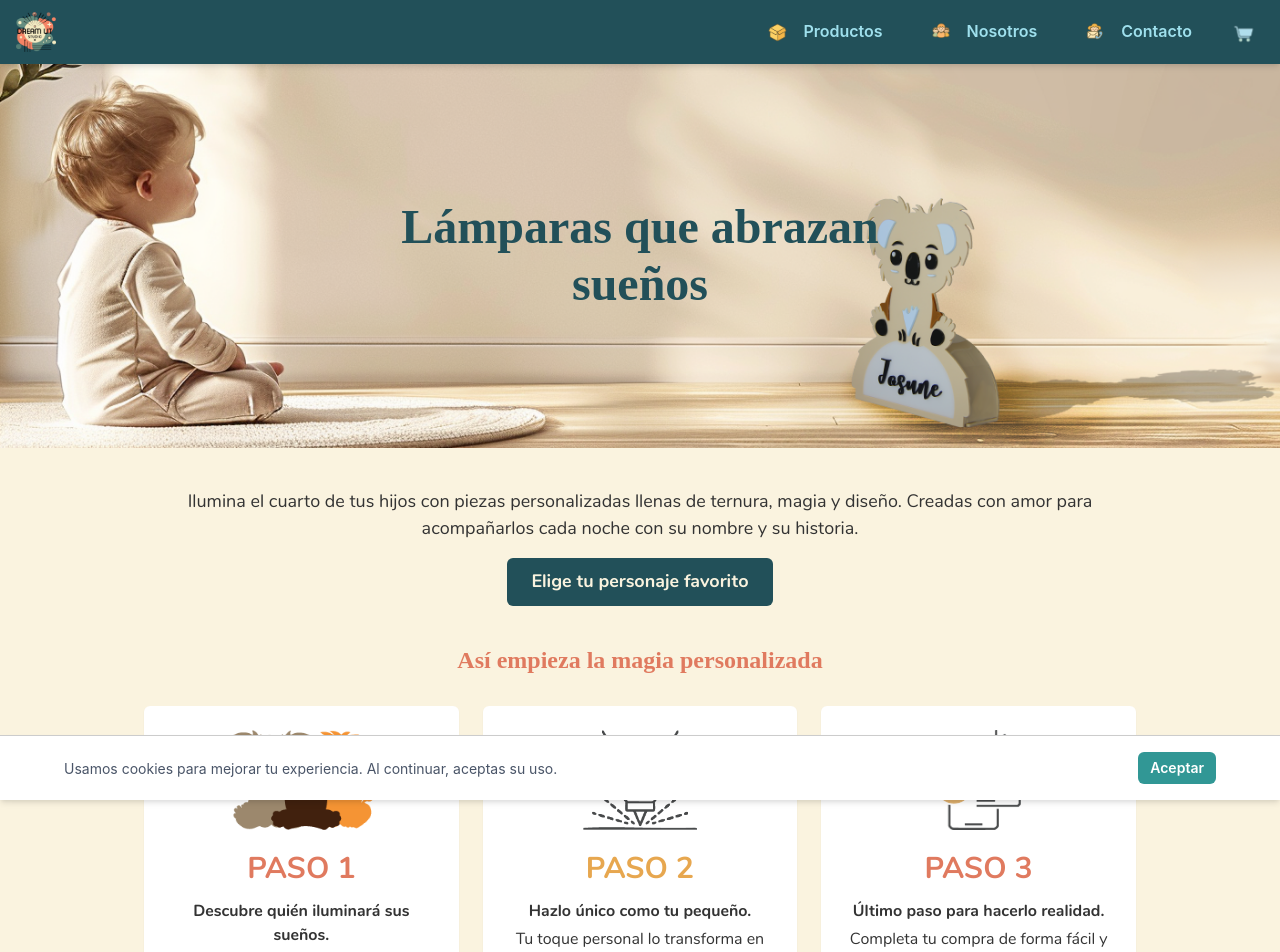
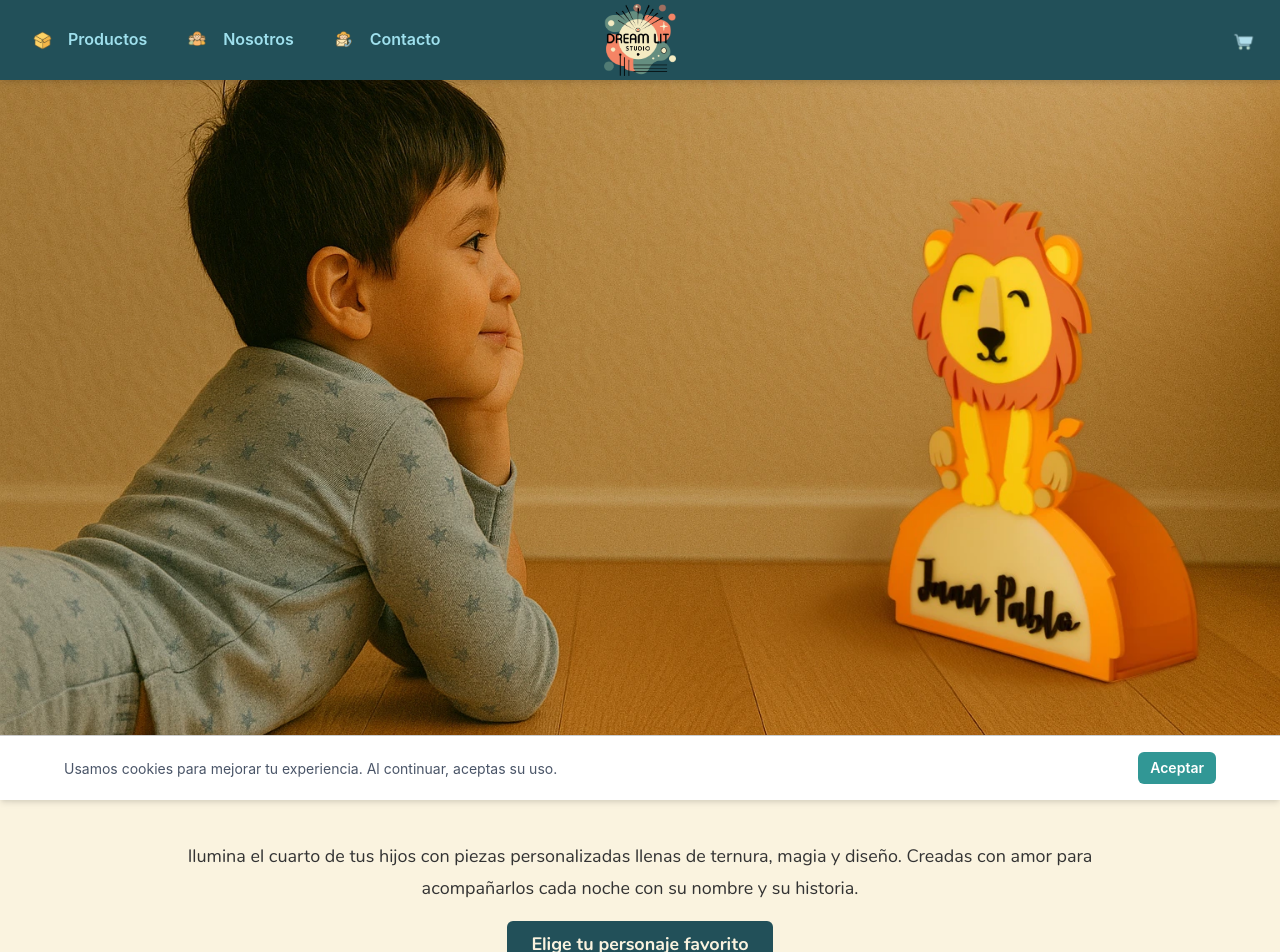
Before and after one commit to Dreamlitstudio/dreamlit-frontend, a React (Create React App) app: page / in a window 1280 px wide. Shown: the top 952 px of the page. Built offline with nearby package versions, Linux system fonts and the light colour scheme.

Commit message:
feat: actualizar Home con hero adaptativo y optimización móvil

```diff
--- a/src/components/Navbar.tsx
+++ b/src/components/Navbar.tsx
@@ -8,6 +8,7 @@ import {
   Image,
   useDisclosure,
   Collapse,
+  HStack,
 } from "@chakra-ui/react";
 import { Link as RouterLink } from "react-router-dom";
 import { HamburgerIcon, CloseIcon } from "@chakra-ui/icons";
@@ -29,33 +30,22 @@ const Navbar = () => {
   };
 
   return (
-    <Box bg="#225059" px={4} boxShadow="md" position="sticky" top="0" zIndex="1000">
-      <Flex h={16} alignItems="center" justifyContent="space-between">
-        {/* Logo */}
-        <RouterLink to="/">
-          <Image
-            src={logo}
-            alt="Logo"
-            boxSize="40px"
-            _hover={{ transform: "scale(1.1)", transition: "0.2s" }}
-            cursor="pointer"
-          />
-        </RouterLink>
-
-        {/* Botón hamburguesa en móviles */}
-        <IconButton
-          display={{ base: "flex", md: "none" }}
-          onClick={onToggle}
-          icon={isOpen ? <CloseIcon boxSize={5} /> : <HamburgerIcon boxSize={6} />}
-          variant="ghost"
-          aria-label="Abrir menú"
-          color="#9fe0ed"
-          _hover={{ bg: "rgba(255,255,255,0.2)" }}
-        />
-
-        {/* Links escritorio */}
-        <Flex display={{ base: "none", md: "flex" }} alignItems="center">
-          <Stack direction="row" spacing={4}>
+    <Box
+      bg="#225059"
+      px={{ base: 3, md: 4 }}
+      boxShadow="md"
+      position="sticky"
+      top="0"
+      zIndex="1000"
+    >
+      {/* Barra principal */}
+      <Flex
+        h={20}
+        align="center"
+        position="relative"
+      >
+        {/* Izquierda (links escritorio) */}
+        <HStack spacing={2} display={{ base: "none", md: "flex" }}>
           <Button
             as={RouterLink}
             to="/catalog"
@@ -86,6 +76,30 @@ const Navbar = () => {
           >
             Contacto
           </Button>
+        </HStack>
+
+        {/* Centro (logo grande y clicable a Home) */}
+        <Box
+          position="absolute"
+          left="50%"
+          transform="translateX(-50%)"
+          display="flex"
+          alignItems="center"
+          justifyContent="center"
+        >
+          <RouterLink to="/">
+            <Image
+              src={logo}
+              alt="Dream Lit Studio"
+              boxSize={{ base: "56px", md: "72px" }}  // logo más grande que el resto
+              _hover={{ transform: "scale(1.04)", transition: "0.2s" }}
+              cursor="pointer"
+            />
+          </RouterLink>
+        </Box>
+
+        {/* Derecha (carrito + hamburguesa móvil) */}
+        <HStack ml="auto" spacing={1}>
           <IconButton
             as={RouterLink}
             to="/cart"
@@ -95,13 +109,21 @@ const Navbar = () => {
             color="#9fe0ed"
             _hover={{ bg: "rgba(255,255,255,0.2)", color: "white" }}
           />
-          </Stack>
-        </Flex>
+          <IconButton
+            display={{ base: "flex", md: "none" }}
+            onClick={onToggle}
+            icon={isOpen ? <CloseIcon boxSize={4} /> : <HamburgerIcon boxSize={6} />}
+            variant="ghost"
+            aria-label="Abrir menú"
+            color="#9fe0ed"
+            _hover={{ bg: "rgba(255,255,255,0.2)" }}
+          />
+        </HStack>
       </Flex>
 
-      {/* Links móviles */}
+      {/* Menú colapsable móvil */}
       <Collapse in={isOpen} animateOpacity>
-        <Stack mt={4} spacing={4} pb={4} display={{ md: "none" }}>
+        <Stack mt={2} spacing={2} pb={4} display={{ md: "none" }}>
           <Button
             as={RouterLink}
             to="/catalog"
@@ -109,6 +131,7 @@ const Navbar = () => {
             variant="ghost"
             color="#9fe0ed"
             _hover={{ bg: "rgba(255,255,255,0.2)", color: "white" }}
+            onClick={onToggle}
           >
             Productos
           </Button>
@@ -119,6 +142,7 @@ const Navbar = () => {
             variant="ghost"
             color="#9fe0ed"
             _hover={{ bg: "rgba(255,255,255,0.2)", color: "white" }}
+            onClick={onToggle}
           >
             Nosotros
           </Button>
@@ -129,6 +153,7 @@ const Navbar = () => {
             variant="ghost"
             color="#9fe0ed"
             _hover={{ bg: "rgba(255,255,255,0.2)", color: "white" }}
+            onClick={onToggle}
           >
             Contacto
           </Button>
@@ -139,6 +164,7 @@ const Navbar = () => {
             variant="ghost"
             color="#9fe0ed"
             _hover={{ bg: "rgba(255,255,255,0.2)", color: "white" }}
+            onClick={onToggle}
           >
             Carrito
           </Button>
--- a/src/pages/Home.tsx
+++ b/src/pages/Home.tsx
@@ -12,42 +12,50 @@ import {
   HStack,
 } from "@chakra-ui/react";
 import { Link } from "react-router-dom";
-import principalImage from "../assets/principal.png";
+
 import animalesImage from "../assets/animales.webp";
 import seleccionaIcon from "../assets/selecciona-icon.png";
 import personalizaIcon from "../assets/personaliza-icon.png";
 import pagaIcon from "../assets/paga-icon.png";
 
+// Imagen justo debajo del header (hero adaptable)
+import newHeroImage from "../assets/principal-good.webp";
+
 const Home = () => {
+  // Si cambias la altura de tu Navbar, ajusta los 80px de la siguiente línea.
+  const headerPx = 80;
+
   return (
     <Box bg="#FAF3DF" color="#333" fontFamily="Nunito">
-      {/* Hero */}
-      <Box position="relative" textAlign="center">
+      {/* Hero adaptativo debajo del header */}
+      <Box
+        as="section"
+        w="100%"
+        // Ocupa toda la altura visible menos el header para un efecto hero limpio
+        h={{ base: `calc(100svh - ${headerPx}px)`, md: `calc(100svh - ${headerPx}px)` }}
+        minH={{ base: "60svh", md: "70svh" }}
+        maxH="100svh"
+      >
         <Image
-          src={principalImage}
-          alt="Hero principal"
-          width="100%"
+          src={newHeroImage}
+          alt="Dream Lit Studio - Lámparas personalizadas"
+          w="100%"
+          h="100%"
           objectFit="cover"
-          maxH={{ base: "300px", md: "500px" }}
+          draggable={false}
+          loading="eager"
         />
-        <Heading
-          position="absolute"
-          top="50%"
-          left="50%"
-          transform="translate(-50%, -50%)"
-          color="#225059"
-          fontFamily="Catalish Huntera"
-          fontSize={{ base: "3xl", md: "5xl" }}
-          px={4}
-        >
-          Lámparas que abrazan sueños
-        </Heading>
       </Box>
 
-      <Container maxW="container.lg" py={10}>
+      <Container maxW="container.lg" px={{ base: 4, md: 6 }} py={{ base: 8, md: 10 }}>
         {/* Descripción principal */}
-        <VStack spacing={4} mb={10}>
-          <Text fontSize="lg" fontWeight="medium" textAlign="center">
+        <VStack spacing={{ base: 3, md: 4 }} mb={{ base: 8, md: 10 }}>
+          <Text
+            fontSize={{ base: "md", md: "lg" }}
+            lineHeight={{ base: 1.6, md: 1.8 }}
+            fontWeight="medium"
+            textAlign="center"
+          >
             Ilumina el cuarto de tus hijos con piezas personalizadas llenas de ternura,
             magia y diseño. Creadas con amor para acompañarlos cada noche con su nombre
             y su historia.
@@ -55,10 +63,11 @@ const Home = () => {
           <Button
             as={Link}
             to="/catalog"
-            size="lg"
+            size={{ base: "md", md: "lg" }}
             bg="#225059"
             color="#FAF3DF"
             _hover={{ bg: "#2c6b74" }}
+            w={{ base: "full", md: "auto" }}
           >
             Elige tu personaje favorito
           </Button>
@@ -68,109 +77,190 @@ const Home = () => {
         <Heading
           textAlign="center"
           fontFamily="Naishila Dancing Script"
-          fontSize="2xl"
+          fontSize={{ base: "xl", md: "2xl" }}
           color="#E07A5F"
-          mb={8}
+          mb={{ base: 5, md: 8 }}
         >
           Así empieza la magia personalizada
         </Heading>
-        <SimpleGrid columns={{ base: 1, md: 3 }} spacing={6} mb={10}>
+
+        <SimpleGrid columns={{ base: 1, md: 3 }} spacing={{ base: 4, md: 6 }} mb={{ base: 8, md: 10 }}>
           {/* Paso 1 */}
-          <Box bg="white" p={6} borderRadius="md" boxShadow="sm" textAlign="center">
-            <Image src={seleccionaIcon} alt="Selecciona tu personaje" height="100px" mb={4} mx="auto" />
-            <Text fontWeight="bold" color="#E07A5F" fontSize="3xl" mb={2}>PASO 1</Text>
+          <Box bg="white" p={{ base: 4, md: 6 }} borderRadius="md" boxShadow="sm" textAlign="center">
+            <Image
+              src={seleccionaIcon}
+              alt="Selecciona tu personaje"
+              boxSize={{ base: "64px", md: "100px" }}
+              mb={{ base: 3, md: 4 }}
+              mx="auto"
+              loading="lazy"
+            />
+            <Text fontWeight="bold" color="#E07A5F" fontSize={{ base: "2xl", md: "3xl" }} mb={2}>
+              PASO 1
+            </Text>
             <Text fontWeight="bold" mb={1}>Descubre quién iluminará sus sueños.</Text>
-            <Text>Cada personaje tiene su propia ternura. Escoge el animalito que mejor combine con la historia de tu pequeño.</Text>
+            <Text fontSize={{ base: "sm", md: "md" }}>
+              Cada personaje tiene su propia ternura. Escoge el animalito que mejor combine con la historia de tu pequeño.
+            </Text>
           </Box>
 
           {/* Paso 2 */}
-          <Box bg="white" p={6} borderRadius="md" boxShadow="sm" textAlign="center">
-            <Image src={personalizaIcon} alt="Personaliza tu lámpara" height="100px" mb={4} mx="auto" />
-            <Text fontWeight="bold" color="#E7A74F" fontSize="3xl" mb={2}>PASO 2</Text>
+          <Box bg="white" p={{ base: 4, md: 6 }} borderRadius="md" boxShadow="sm" textAlign="center">
+            <Image
+              src={personalizaIcon}
+              alt="Personaliza tu lámpara"
+              boxSize={{ base: "64px", md: "100px" }}
+              mb={{ base: 3, md: 4 }}
+              mx="auto"
+              loading="lazy"
+            />
+            <Text fontWeight="bold" color="#E7A74F" fontSize={{ base: "2xl", md: "3xl" }} mb={2}>
+              PASO 2
+            </Text>
             <Text fontWeight="bold" mb={1}>Hazlo único como tu pequeño.</Text>
-            <Text>Tu toque personal lo transforma en un regalo con emoción, memoria y cariño.</Text>
+            <Text fontSize={{ base: "sm", md: "md" }}>
+              Tu toque personal lo transforma en un regalo con emoción, memoria y cariño.
+            </Text>
           </Box>
 
           {/* Paso 3 */}
-          <Box bg="white" p={6} borderRadius="md" boxShadow="sm" textAlign="center">
-            <Image src={pagaIcon} alt="Paga de forma segura" height="100px" mb={4} mx="auto" />
-            <Text fontWeight="bold" color="#E07A5F" fontSize="3xl" mb={2}>PASO 3</Text>
+          <Box bg="white" p={{ base: 4, md: 6 }} borderRadius="md" boxShadow="sm" textAlign="center">
+            <Image
+              src={pagaIcon}
+              alt="Paga de forma segura"
+              boxSize={{ base: "64px", md: "100px" }}
+              mb={{ base: 3, md: 4 }}
+              mx="auto"
+              loading="lazy"
+            />
+            <Text fontWeight="bold" color="#E07A5F" fontSize={{ base: "2xl", md: "3xl" }} mb={2}>
+              PASO 3
+            </Text>
             <Text fontWeight="bold" mb={1}>Último paso para hacerlo realidad.</Text>
-            <Text>Completa tu compra de forma fácil y segura. En poco tiempo, la magia estará tocando tu puerta.</Text>
+            <Text fontSize={{ base: "sm", md: "md" }}>
+              Completa tu compra de forma fácil y segura. En poco tiempo, la magia estará tocando tu puerta.
+            </Text>
           </Box>
         </SimpleGrid>
 
         {/* Beneficios */}
-        <Heading textAlign="center" fontFamily="Naishila Dancing Script" fontSize="2xl" color="#E07A5F" mb={2}>
+        <Heading
+          textAlign="center"
+          fontFamily="Naishila Dancing Script"
+          fontSize={{ base: "xl", md: "2xl" }}
+          color="#E07A5F"
+          mb={{ base: 2, md: 2 }}
+        >
           Beneficios para tu pequeño
         </Heading>
-        <Text textAlign="center" fontSize="lg" color="#E07A5F" mb={8}>
+        <Text
+          textAlign="center"
+          fontSize={{ base: "md", md: "lg" }}
+          color="#E07A5F"
+          mb={{ base: 6, md: 8 }}
+        >
           Seguridad suave toda la noche con un amigo que brilla contigo.
         </Text>
-        <SimpleGrid columns={1} spacing={6} mb={10}>
+
+        <SimpleGrid columns={1} spacing={{ base: 4, md: 6 }} mb={{ base: 8, md: 10 }}>
           <Box>
-            <HStack align="center" spacing={4}>
-              <Text fontWeight="extrabold" fontSize="5xl" color="#D9A86C">1</Text>
-              <Text>Dormir se vuelve más fácil cuando no se sienten solos. Esta luz suave los acompaña toda la noche, con un personaje que les da calma, compañía y convierte su cuarto en un lugar mágico solo para ellos.</Text>
+            <HStack align="flex-start" spacing={4}>
+              <Text fontWeight="extrabold" fontSize={{ base: "3xl", md: "5xl" }} color="#D9A86C">1</Text>
+              <Text fontSize={{ base: "sm", md: "md" }}>
+                Dormir se vuelve más fácil cuando no se sienten solos. Esta luz suave los acompaña toda la noche,
+                con un personaje que les da calma, compañía y convierte su cuarto en un lugar mágico solo para ellos.
+              </Text>
             </HStack>
           </Box>
           <Box>
-            <HStack align="center" spacing={4}>
-              <Text fontWeight="extrabold" fontSize="5xl" color="#E07A5F">2</Text>
-              <Text>No es solo una lámpara. Es una presencia tranquila que los acompaña mientras duermen, les da seguridad si se despiertan y les recuerda que ese espacio está hecho con amor solo para ellos.</Text>
+            <HStack align="flex-start" spacing={4}>
+              <Text fontWeight="extrabold" fontSize={{ base: "3xl", md: "5xl" }} color="#E07A5F">2</Text>
+              <Text fontSize={{ base: "sm", md: "md" }}>
+                No es solo una lámpara. Es una presencia tranquila que los acompaña mientras duermen, les da seguridad
+                si se despiertan y les recuerda que ese espacio está hecho con amor solo para ellos.
+              </Text>
             </HStack>
           </Box>
           <Box>
-            <HStack align="center" spacing={4}>
-              <Text fontWeight="extrabold" fontSize="5xl" color="#5C3A1D">3</Text>
-              <Text>Cada niño tiene su héroe nocturno. Este compañero de luz los ayuda a dormir mejor, sin miedos, con una luz tenue que cuida cada despertar, cada paso al baño, cada suspiro en medio de la noche.</Text>
+            <HStack align="flex-start" spacing={4}>
+              <Text fontWeight="extrabold" fontSize={{ base: "3xl", md: "5xl" }} color="#5C3A1D">3</Text>
+              <Text fontSize={{ base: "sm", md: "md" }}>
+                Cada niño tiene su héroe nocturno. Este compañero de luz los ayuda a dormir mejor, sin miedos,
+                con una luz tenue que cuida cada despertar, cada paso al baño, cada suspiro en medio de la noche.
+              </Text>
             </HStack>
           </Box>
           <Box>
-            <HStack align="center" spacing={4}>
-              <Text fontWeight="extrabold" fontSize="5xl" color="#999999">4</Text>
-              <Text>Con un rincón pensado solo para él o ella, se sienten seguros, únicos y acompañados. La lámpara no solo alumbra: transforma, abraza y convierte la noche en una experiencia tierna y especial.</Text>
+            <HStack align="flex-start" spacing={4}>
+              <Text fontWeight="extrabold" fontSize={{ base: "3xl", md: "5xl" }} color="#999999">4</Text>
+              <Text fontSize={{ base: "sm", md: "md" }}>
+                Con un rincón pensado solo para él o ella, se sienten seguros, únicos y acompañados.
+                La lámpara no solo alumbra: transforma, abraza y convierte la noche en una experiencia tierna y especial.
+              </Text>
             </HStack>
           </Box>
         </SimpleGrid>
 
         {/* Imagen testimonial */}
-        <VStack mb={10}>
-          <Image src={animalesImage} alt="Animales decorativos" borderRadius="md" maxH="300px" objectFit="cover" />
+        <VStack mb={{ base: 8, md: 10 }}>
+          <Image
+            src={animalesImage}
+            alt="Animales decorativos"
+            borderRadius="md"
+            maxH={{ base: "220px", md: "300px" }}
+            w="100%"
+            objectFit="cover"
+            loading="lazy"
+          />
         </VStack>
 
         {/* Características */}
-        <Heading textAlign="center" fontFamily="Naishila Dancing Script" fontSize="2xl" color="#E07A5F" mb={8}>
+        <Heading
+          textAlign="center"
+          fontFamily="Naishila Dancing Script"
+          fontSize={{ base: "xl", md: "2xl" }}
+          color="#E07A5F"
+          mb={{ base: 5, md: 8 }}
+        >
           Características
         </Heading>
-        <SimpleGrid columns={{ base: 1, md: 2 }} spacing={6} mb={10}>
+        <SimpleGrid columns={{ base: 1, md: 2 }} spacing={{ base: 4, md: 6 }} mb={{ base: 8, md: 10 }}>
           <Box>
             <Text fontWeight="bold">✂️ Corte láser seguro</Text>
-            <Text>Bordes limpios y redondeados, ideales para manos pequeñas.</Text>
+            <Text fontSize={{ base: "sm", md: "md" }}>
+              Bordes limpios y redondeados, ideales para manos pequeñas.
+            </Text>
           </Box>
           <Box>
             <Text fontWeight="bold">💫 Acrílico duradero</Text>
-            <Text>Material ligero, brillante y resistente para uso infantil diario.</Text>
+            <Text fontSize={{ base: "sm", md: "md" }}>
+              Material ligero, brillante y resistente para uso infantil diario.
+            </Text>
           </Box>
           <Box>
             <Text fontWeight="bold">💡 Luz LED</Text>
-            <Text>Iluminación suave, sin calor, para noches largas y tranquilas.</Text>
+            <Text fontSize={{ base: "sm", md: "md" }}>
+              Iluminación suave, sin calor, para noches largas y tranquilas.
+            </Text>
           </Box>
           <Box>
             <Text fontWeight="bold">❤️ Hecho con dedicación</Text>
-            <Text>Cada pieza se arma a mano, bajo pedido especial.</Text>
+            <Text fontSize={{ base: "sm", md: "md" }}>
+              Cada pieza se arma a mano, bajo pedido especial.
+            </Text>
           </Box>
         </SimpleGrid>
 
         {/* Botón final */}
-        <VStack mb={10}>
+        <VStack mb={{ base: 8, md: 10 }}>
           <Button
             as={Link}
             to="/catalog"
-            size="lg"
+            size={{ base: "md", md: "lg" }}
             bg="#225059"
             color="#FAF3DF"
             _hover={{ bg: "#2c6b74" }}
+            w={{ base: "full", md: "auto" }}
           >
             Ver los personajes
           </Button>
@@ -178,7 +268,13 @@ const Home = () => {
       </Container>
 
       {/* Información de contacto al final */}
-      <Box textAlign="center" fontSize="sm" color="gray.600" py={4} borderTop="1px solid #ddd">
+      <Box
+        textAlign="center"
+        fontSize={{ base: "xs", md: "sm" }}
+        color="gray.600"
+        py={{ base: 3, md: 4 }}
+        borderTop="1px solid #ddd"
+      >
         <Text>📞 55 33 31 91 86</Text>
         <Text>📧 hello.dreamlitstudio@gmail.com</Text>
       </Box>
```
Also changed, not shown: src/assets/principal-good.webp (added), 1 other file (tests, documents, lock files or other folders). Lines whose indentation alone changed are shown as unchanged.
